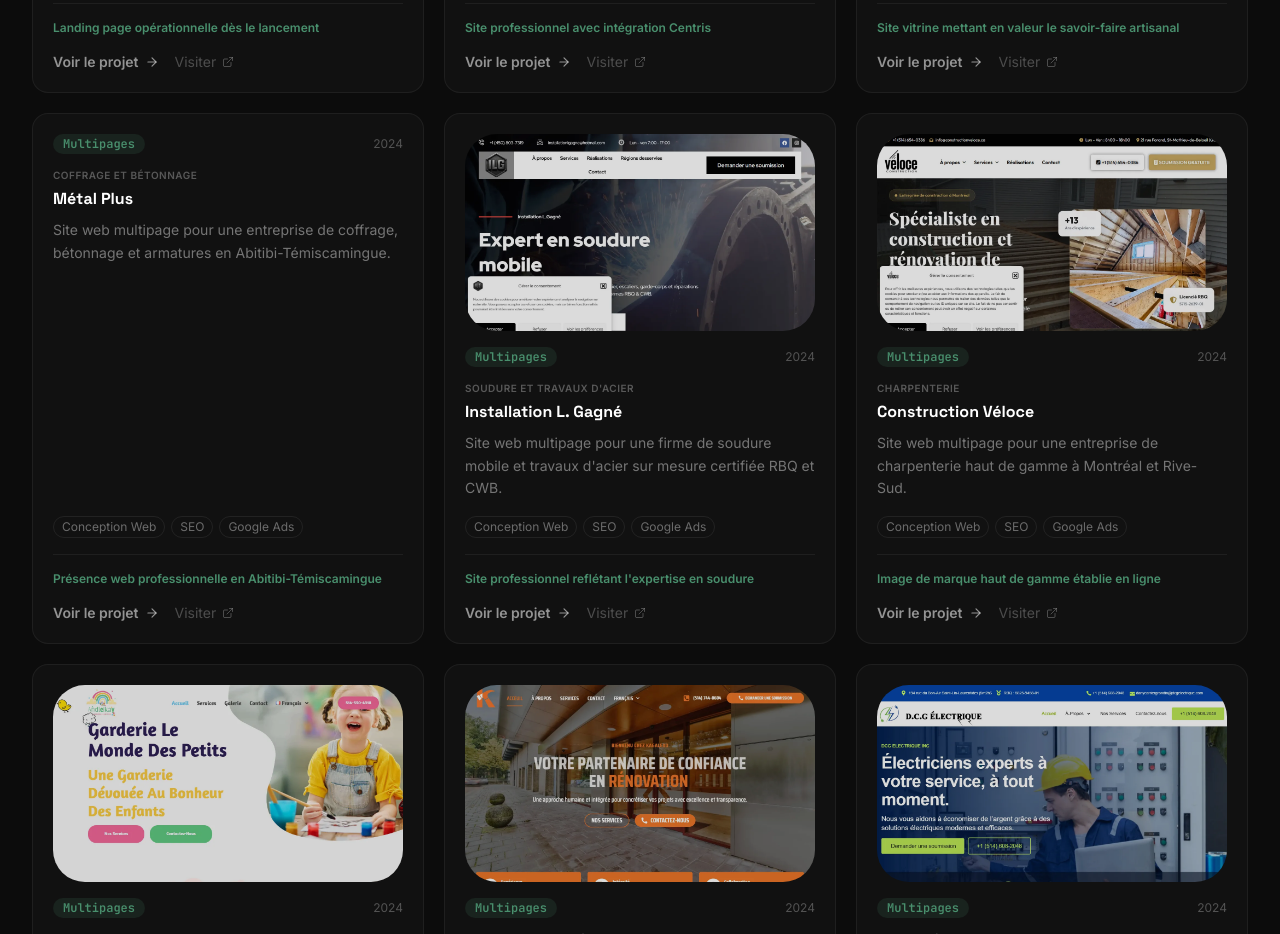
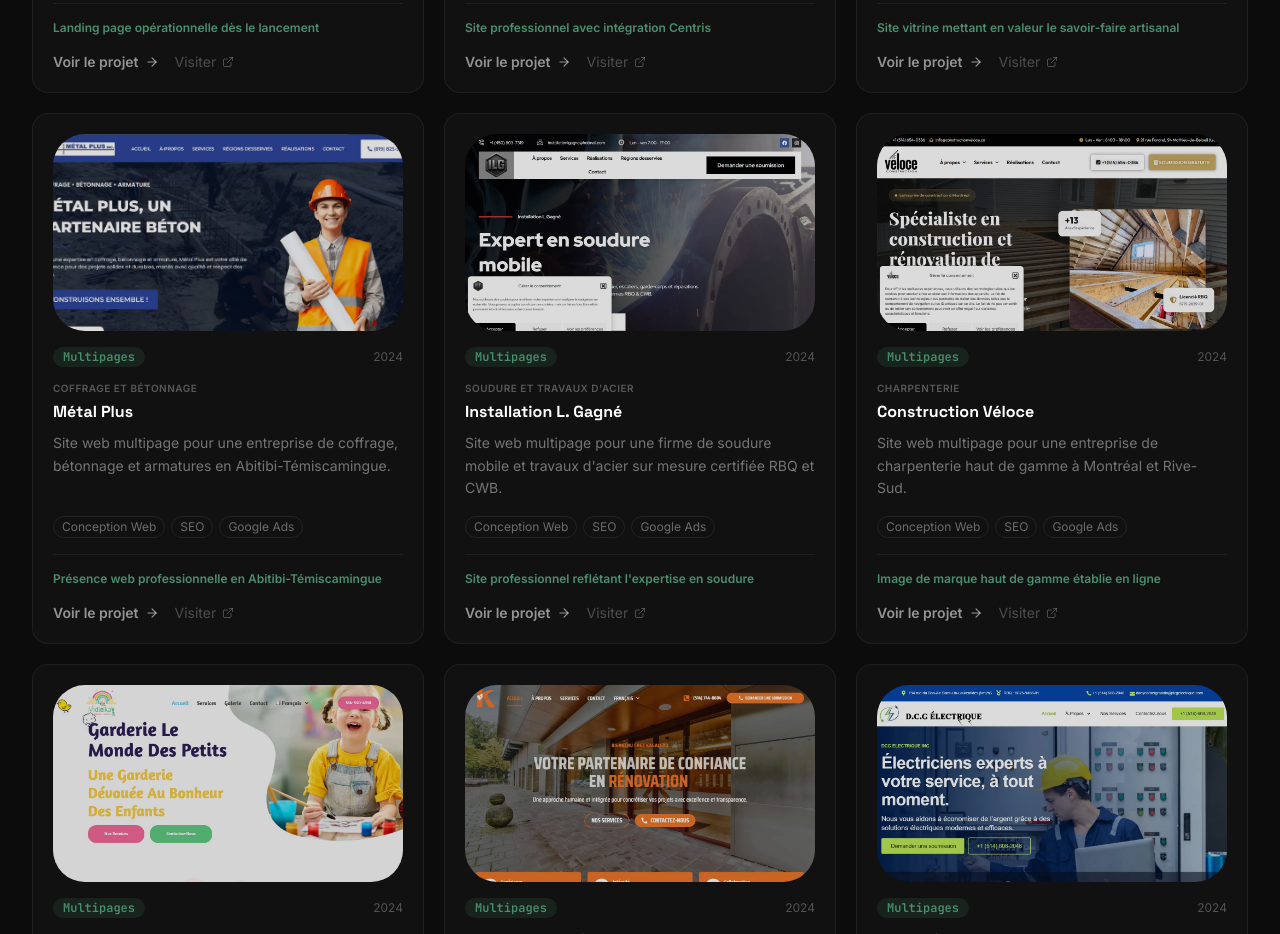
Before and after one commit to Call-Connect-Benin/lannkin_fr, a Next.js app: page /realisations in a window 1280 px wide. Shown: the part 4380-5314 px from the top of the page. Built offline with nearby package versions, Linux system fonts and the light colour scheme.

Commit message:
fix: add metal-plus preview image and update yves-baillargeon screenshot
- Convert Métal Plus.png to metal-plus.webp and add previewImage field
- Replace broken yves-baillargeon.webp with updated screenshot

Co-Authored-By: Claude Opus 4.6 (1M context) <noreply@anthropic.com>

```diff
--- a/src/data/portfolio.ts
+++ b/src/data/portfolio.ts
@@ -710,6 +710,7 @@ const additionalProjects: PortfolioProject[] = [
     seoDescription:
       "Portfolio Lannkin : site web pour Métal Plus. Coffrage et bétonnage Abitibi-Témiscamingue, conception web et SEO local.",
     externalUrl: "https://www.metalplus.ca/",
+    previewImage: "/images/portfolio/metal-plus.webp",
   },
   {
     id: "installation-lgagne",
```
Also changed, not shown: public/images/portfolio/metal-plus.webp (added), public/images/portfolio/yves-baillargeon.webp.
